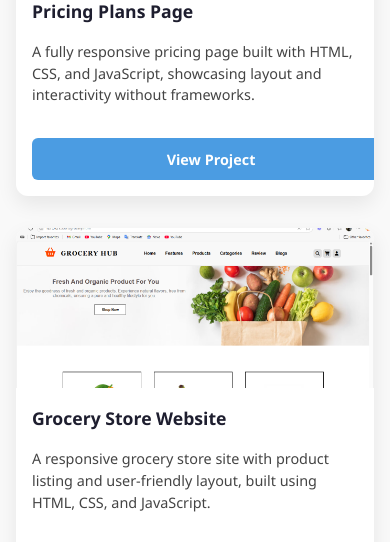
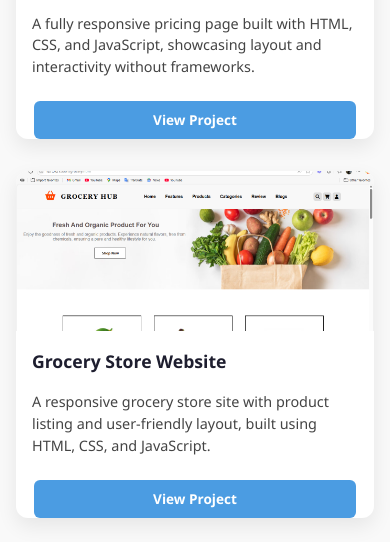
Before and after one commit to bilalzafar11/porfolio-project, a plain HTML site: page projects.html in a window 390 px wide. Shown: the part 951-1493 px from the top of the page. Drawn offline with Linux system fonts and the light colour scheme.

Commit message:
Update style.css

```diff
--- a/style.css
+++ b/style.css
@@ -715,17 +715,18 @@ body.dark .download-btn:hover {
   }
 
   .project-card .btn {
-    width: 100%;
-    font-size: 0.9rem;
-    padding: 0.6rem;
+    width: 90%;
+    font-size: 0.85rem;
+    padding: 0.5rem 0.8rem;
     text-align: center;
+    margin: 0.5rem auto 0;
+    display: block;
   }
 
   .project-thumb {
     height: 160px;
   }
 }
-
 
 
 /* ================================
```
